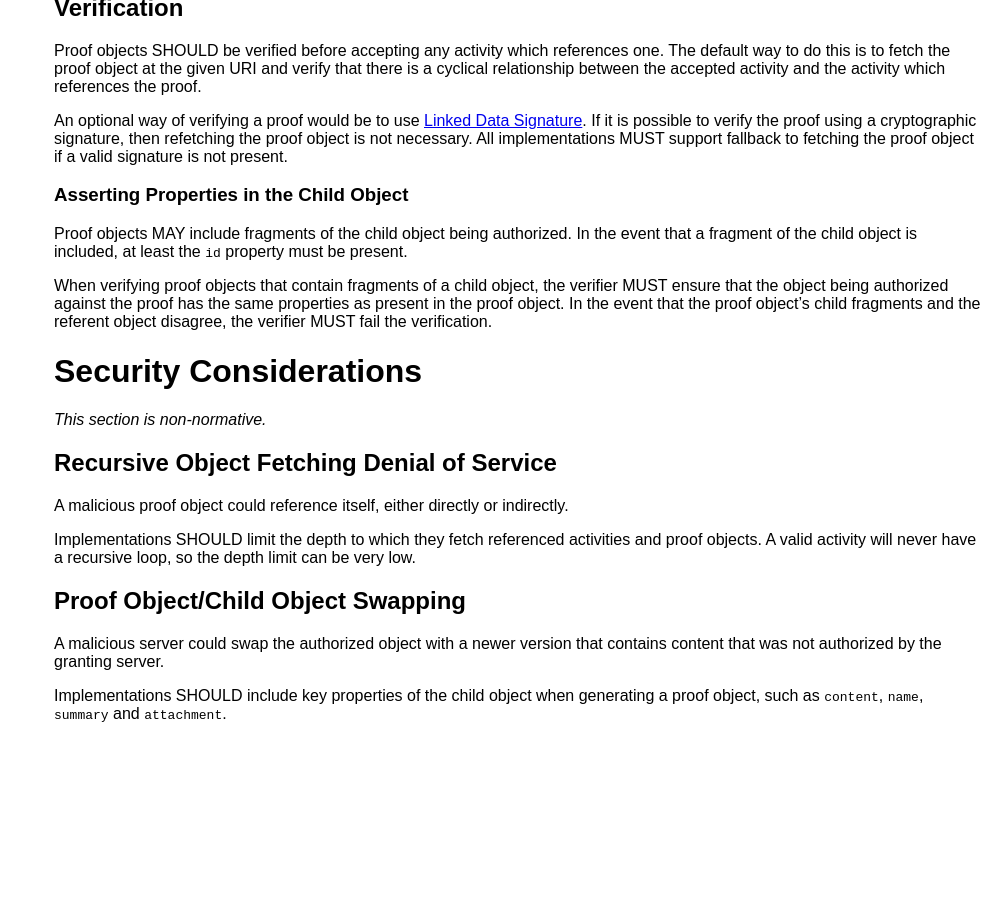
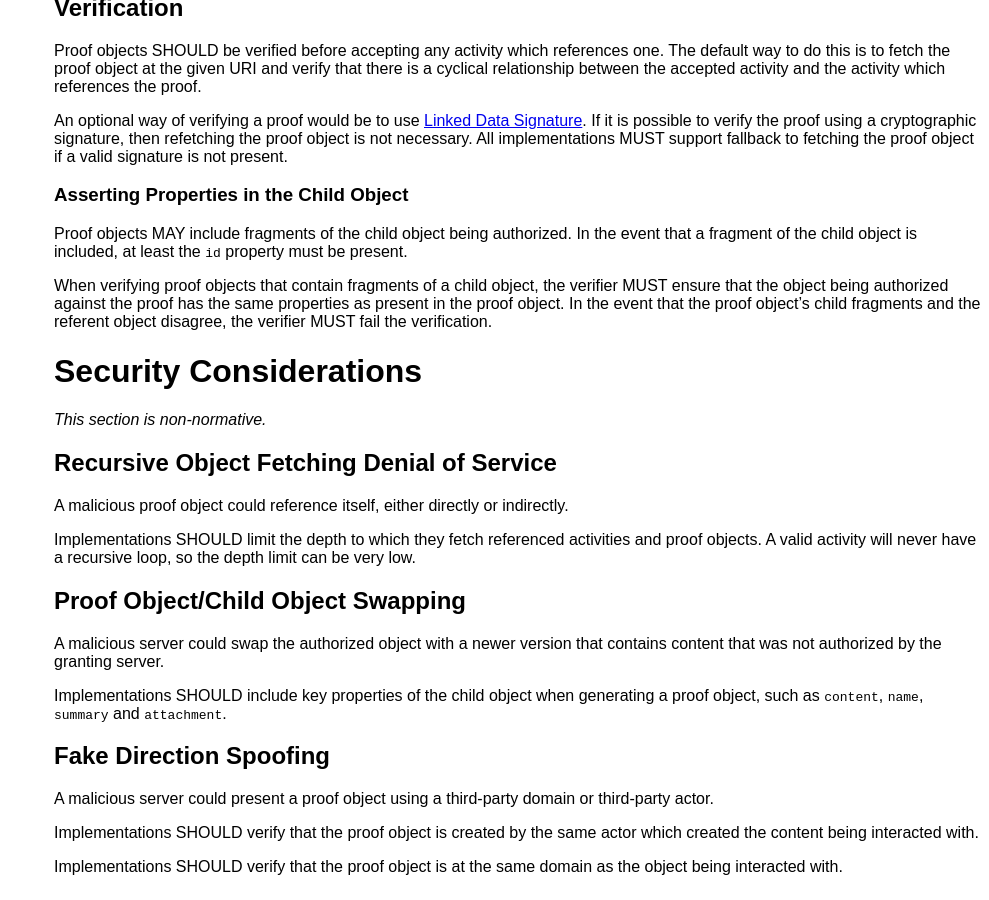
Before and after one commit to litepub/litepub, a Jekyll site: the page built from lice.md, in a window 1280 px wide and 900 px high, scrolled down 3017 px. Shown: the whole window, without its empty margins (291-1280 px from the left). Built offline with Jekyll 4.4.1, drawn with Linux system fonts in a browser that asks for light colours; before the commit the page ends 3764 px from its top, so only the background shows below that.

Commit message:
lice: add a note about fake direction attacks

```diff
--- a/lice.md
+++ b/lice.md
@@ -255,3 +255,15 @@ content that was not authorized by the granting server.
 
 Implementations SHOULD include key properties of the child object when generating a
 proof object, such as `content`, `name`, `summary` and `attachment`.
+
+
+## Fake Direction Spoofing
+
+A malicious server could present a proof object using a third-party domain or third-party
+actor.
+
+Implementations SHOULD verify that the proof object is created by the same actor which
+created the content being interacted with.
+
+Implementations SHOULD verify that the proof object is at the same domain as the object
+being interacted with.
```
